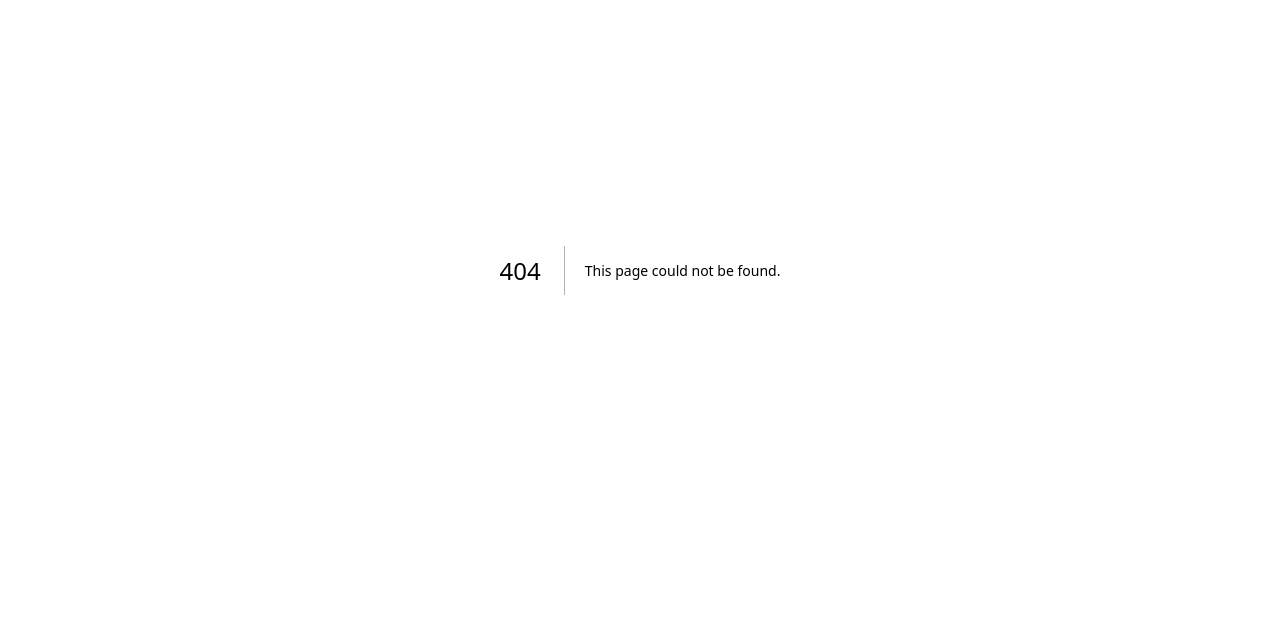
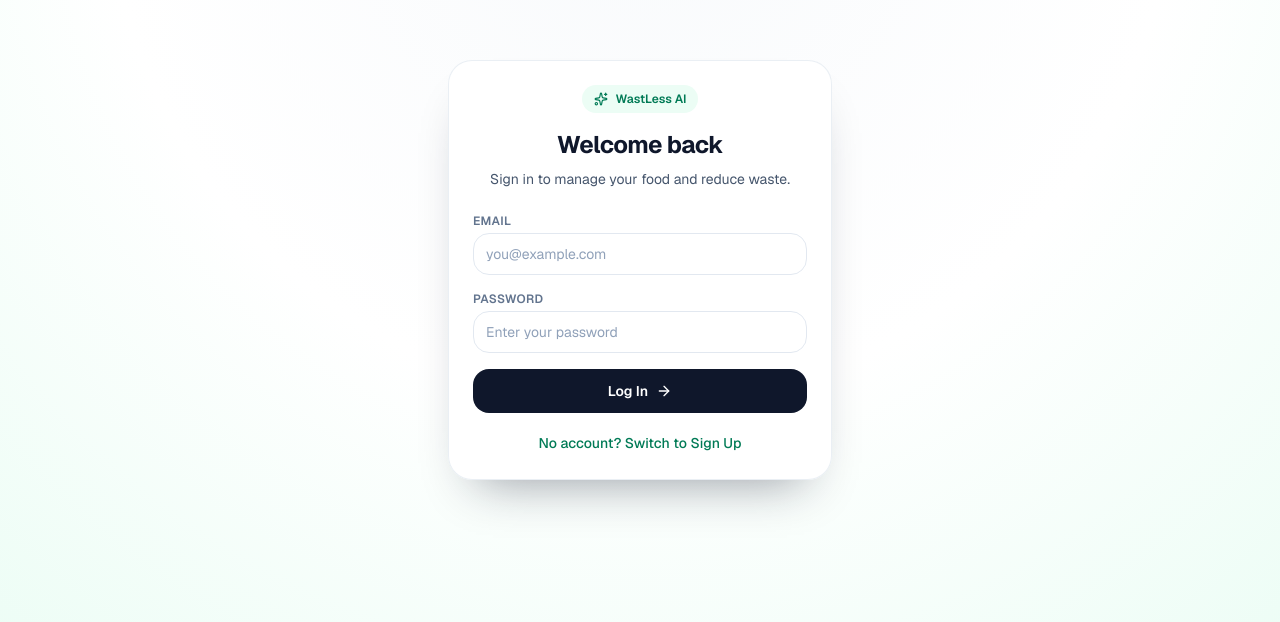
Before and after one commit to jimmy-dvg/WasteLess-AI, a Next.js app: page /login in a window 1280 px wide. Before the commit this address had no page. Shown: the part 130-752 px from the top of the page. Built offline with nearby package versions, Linux system fonts and the light colour scheme; no server answers.

Commit message:
feat: implement login page with authentication logic and user session management

```diff
--- a/src/app/api/pantry/route.ts
+++ b/src/app/api/pantry/route.ts
@@ -10,6 +10,25 @@ type PantryItemPayload = {
 
 type PantryRow = Tables<"pantry_items">;
 type PantryInsert = TablesInsert<"pantry_items">;
+type PantryInsertWithUser = PantryInsert & { user_id: string };
+
+function redirectToLogin(request: Request): NextResponse {
+	return NextResponse.redirect(new URL("/login", request.url));
+}
+
+function getBearerToken(request: Request): string | null {
+	const header = request.headers.get("authorization");
+	if (!header) {
+		return null;
+	}
+
+	const [scheme, token] = header.split(" ");
+	if (scheme?.toLowerCase() !== "bearer" || !token) {
+		return null;
+	}
+
+	return token;
+}
 
 function normalizePayload(payload: unknown): PantryItemPayload[] {
 	if (!Array.isArray(payload)) {
@@ -38,12 +57,27 @@ function normalizePayload(payload: unknown): PantryItemPayload[] {
 	return normalized;
 }
 
-export async function GET() {
+export async function GET(request: Request) {
 	try {
 		const supabase = getSupabaseServerClient();
+		const token = getBearerToken(request);
+		if (!token) {
+			return redirectToLogin(request);
+		}
+
+		const {
+			data: { user },
+			error: userError,
+		} = await supabase.auth.getUser(token);
+
+		if (userError || !user) {
+			return redirectToLogin(request);
+		}
+
 		const { data, error } = await supabase
 			.from("pantry_items")
 			.select("id, name, category, shelf_life_days, created_at")
+			.eq("user_id", user.id)
 			.order("created_at", { ascending: false })
 			.limit(50);
 
@@ -73,14 +107,29 @@ export async function GET() {
 
 export async function POST(request: Request) {
 	try {
+		const supabase = getSupabaseServerClient();
+		const token = getBearerToken(request);
+		if (!token) {
+			return redirectToLogin(request);
+		}
+
+		const {
+			data: { user },
+			error: userError,
+		} = await supabase.auth.getUser(token);
+
+		if (userError || !user) {
+			return redirectToLogin(request);
+		}
+
 		const payload: unknown = await request.json();
 		const items = normalizePayload(payload);
-		const supabase = getSupabaseServerClient();
 
-		const insertRows: PantryInsert[] = items.map((item) => ({
+		const insertRows: PantryInsertWithUser[] = items.map((item) => ({
 			name: item.name,
 			category: item.category,
 			shelf_life_days: item.shelfLifeDays,
+			user_id: user.id,
 		}));
 
 		const { data, error } = await supabase
--- /dev/null
+++ b/src/app/login/page.tsx
@@ -0,0 +1,165 @@
+"use client";
+
+import { createClient } from "@supabase/supabase-js";
+import { ArrowRight, Sparkles } from "lucide-react";
+import { useRouter } from "next/navigation";
+import { FormEvent, useMemo, useState } from "react";
+
+type AuthMode = "login" | "signup";
+
+function getSupabaseBrowserClient() {
+	const url = process.env.NEXT_PUBLIC_SUPABASE_URL;
+	const publishableKey = process.env.NEXT_PUBLIC_SUPABASE_PUBLISHABLE_DEFAULT_KEY;
+
+	if (!url || !publishableKey) {
+		throw new Error("Missing Supabase public environment variables.");
+	}
+
+	return createClient(url, publishableKey);
+}
+
+export default function LoginPage() {
+	const router = useRouter();
+	const supabase = useMemo(() => getSupabaseBrowserClient(), []);
+
+	const [mode, setMode] = useState<AuthMode>("login");
+	const [email, setEmail] = useState("");
+	const [password, setPassword] = useState("");
+	const [isSubmitting, setIsSubmitting] = useState(false);
+	const [errorMessage, setErrorMessage] = useState<string | null>(null);
+	const [successMessage, setSuccessMessage] = useState<string | null>(null);
+
+	const handleSubmit = async (event: FormEvent<HTMLFormElement>) => {
+		event.preventDefault();
+		setErrorMessage(null);
+		setSuccessMessage(null);
+
+		if (!email.trim() || !password.trim()) {
+			setErrorMessage("Please enter both email and password.");
+			return;
+		}
+
+		try {
+			setIsSubmitting(true);
+
+			if (mode === "login") {
+				const { error } = await supabase.auth.signInWithPassword({
+					email: email.trim(),
+					password,
+				});
+
+				if (error) {
+					throw error;
+				}
+
+				router.push("/");
+				router.refresh();
+				return;
+			}
+
+			const { error } = await supabase.auth.signUp({
+				email: email.trim(),
+				password,
+			});
+
+			if (error) {
+				throw error;
+			}
+
+			setSuccessMessage("Account created. You can now log in.");
+			setMode("login");
+		} catch (error) {
+			const message = error instanceof Error ? error.message : "Authentication failed.";
+			setErrorMessage(message);
+		} finally {
+			setIsSubmitting(false);
+		}
+	};
+
+	return (
+		<main className="flex min-h-screen items-center justify-center bg-[radial-gradient(circle_at_top,_#f8fafc_0%,_#ffffff_52%,_#ecfdf5_100%)] px-4 py-10">
+			<section className="w-full max-w-sm rounded-3xl border border-slate-200/70 bg-white/90 p-6 shadow-[0_28px_48px_-28px_rgba(15,23,42,0.45)] backdrop-blur">
+				<div className="flex items-center justify-center">
+					<div className="inline-flex items-center gap-2 rounded-full bg-emerald-50 px-3 py-1.5 text-xs font-semibold text-emerald-700">
+						<Sparkles className="h-3.5 w-3.5" aria-hidden="true" />
+						WastLess AI
+					</div>
+				</div>
+
+				<h1 className="mt-4 text-center text-2xl font-bold tracking-tight text-slate-900">
+					{mode === "login" ? "Welcome back" : "Create your account"}
+				</h1>
+				<p className="mt-2 text-center text-sm text-slate-600">
+					{mode === "login"
+						? "Sign in to manage your food and reduce waste."
+						: "Join WastLess AI and start tracking your pantry."}
+				</p>
+
+				<form onSubmit={handleSubmit} className="mt-6 space-y-4">
+					<div>
+						<label htmlFor="email" className="mb-1 block text-xs font-semibold uppercase tracking-wide text-slate-500">
+							Email
+						</label>
+						<input
+							id="email"
+							type="email"
+							autoComplete="email"
+							value={email}
+							onChange={(event) => setEmail(event.target.value)}
+							placeholder="you@example.com"
+							className="w-full rounded-2xl border border-slate-200 bg-white px-3 py-2.5 text-sm text-slate-900 placeholder:text-slate-400 focus:border-emerald-500 focus:outline-none focus:ring-2 focus:ring-emerald-200"
+						/>
+					</div>
+
+					<div>
+						<label htmlFor="password" className="mb-1 block text-xs font-semibold uppercase tracking-wide text-slate-500">
+							Password
+						</label>
+						<input
+							id="password"
+							type="password"
+							autoComplete={mode === "login" ? "current-password" : "new-password"}
+							value={password}
+							onChange={(event) => setPassword(event.target.value)}
+							placeholder="Enter your password"
+							className="w-full rounded-2xl border border-slate-200 bg-white px-3 py-2.5 text-sm text-slate-900 placeholder:text-slate-400 focus:border-emerald-500 focus:outline-none focus:ring-2 focus:ring-emerald-200"
+						/>
+					</div>
+
+					{errorMessage ? (
+						<p className="rounded-xl border border-red-200 bg-red-50 px-3 py-2 text-sm text-red-700">
+							{errorMessage}
+						</p>
+					) : null}
+
+					{successMessage ? (
+						<p className="rounded-xl border border-emerald-200 bg-emerald-50 px-3 py-2 text-sm text-emerald-700">
+							{successMessage}
+						</p>
+					) : null}
+
+					<button
+						type="submit"
+						disabled={isSubmitting}
+						className="inline-flex w-full items-center justify-center gap-2 rounded-2xl bg-slate-900 px-4 py-3 text-sm font-semibold text-white transition hover:bg-slate-800 disabled:cursor-not-allowed disabled:bg-slate-300"
+					>
+						<span>{isSubmitting ? "Please wait..." : mode === "login" ? "Log In" : "Sign Up"}</span>
+						<ArrowRight className="h-4 w-4" aria-hidden="true" />
+					</button>
+				</form>
+
+				<button
+					type="button"
+					onClick={() => {
+						setMode((current) => (current === "login" ? "signup" : "login"));
+						setErrorMessage(null);
+						setSuccessMessage(null);
+					}}
+					className="mt-5 w-full text-center text-sm font-medium text-emerald-700 transition hover:text-emerald-800"
+				>
+					{mode === "login" ? "No account? Switch to Sign Up" : "Already have an account? Switch to Login"}
+				</button>
+			</section>
+		</main>
+	);
+}
--- a/src/app/page.tsx
+++ b/src/app/page.tsx
@@ -4,6 +4,7 @@ import BottomNav from "@/components/BottomNav";
 import { createClient } from "@supabase/supabase-js";
 import { ChefHat, Clock3, ScanLine, Sparkles } from "lucide-react";
 import Link from "next/link";
+import { useRouter } from "next/navigation";
 import { useEffect, useMemo, useState } from "react";
 
 type DashboardItem = {
@@ -155,8 +156,12 @@ async function loadDashboardItems(): Promise<DashboardItem[]> {
 }
 
 export default function Home() {
+	const router = useRouter();
+	const supabase = useMemo(() => getSupabaseBrowserClient(), []);
 	const [items, setItems] = useState<DashboardItem[]>([]);
 	const [isLoading, setIsLoading] = useState(true);
+	const [isAuthLoading, setIsAuthLoading] = useState(true);
+	const [isAuthenticated, setIsAuthenticated] = useState(false);
 	const [errorMessage, setErrorMessage] = useState<string | null>(null);
 
 	useEffect(() => {
@@ -176,6 +181,34 @@ export default function Home() {
 
 		void fetchItems();
 	}, []);
+
+	useEffect(() => {
+		const syncAuthState = async () => {
+			const {
+				data: { session },
+			} = await supabase.auth.getSession();
+			setIsAuthenticated(Boolean(session?.user));
+			setIsAuthLoading(false);
+		};
+
+		void syncAuthState();
+
+		const {
+			data: { subscription },
+		} = supabase.auth.onAuthStateChange((_event, session) => {
+			setIsAuthenticated(Boolean(session?.user));
+		});
+
+		return () => {
+			subscription.unsubscribe();
+		};
+	}, [supabase]);
+
+	const handleLogout = async () => {
+		await supabase.auth.signOut();
+		router.push("/login");
+		router.refresh();
+	};
 
 	const totalItems = items.length;
 	const expiringSoonCount = useMemo(
@@ -214,7 +247,27 @@ export default function Home() {
 		<main className="min-h-screen bg-[#f5f6f8] px-4 py-8 pb-28">
 			<div className="mx-auto w-full max-w-sm space-y-6">
 				<section className="rounded-3xl border border-slate-100 bg-white px-5 py-6 shadow-[0_16px_38px_-24px_rgba(15,23,42,0.35)]">
-					<p className="text-xs font-semibold uppercase tracking-[0.2em] text-slate-500">Dashboard</p>
+					<div className="flex items-start justify-between gap-3">
+						<p className="text-xs font-semibold uppercase tracking-[0.2em] text-slate-500">Dashboard</p>
+						{isAuthLoading ? (
+							<span className="text-xs text-slate-400">Checking auth...</span>
+						) : isAuthenticated ? (
+							<button
+								type="button"
+								onClick={() => void handleLogout()}
+								className="rounded-xl border border-slate-200 bg-slate-100 px-3 py-1.5 text-xs font-semibold text-slate-700 transition hover:bg-slate-200"
+							>
+								Logout
+							</button>
+						) : (
+							<Link
+								href="/login"
+								className="rounded-xl border border-emerald-200 bg-emerald-50 px-3 py-1.5 text-xs font-semibold text-emerald-700 transition hover:bg-emerald-100"
+							>
+								Login
+							</Link>
+						)}
+					</div>
 					<h1 className="mt-2 text-3xl font-semibold tracking-tight text-slate-900">Kitchen Status</h1>
 
 					<div className="mt-5 grid grid-cols-2 gap-3">
--- a/src/app/scan/page.tsx
+++ b/src/app/scan/page.tsx
@@ -1,16 +1,29 @@
 "use client";
 
 import BottomNav from "@/components/BottomNav";
+import { createClient } from "@supabase/supabase-js";
 import { AnimatePresence, motion } from "framer-motion";
 import { Camera } from "lucide-react";
 import Image from "next/image";
-import { useEffect, useRef, useState } from "react";
+import { useRouter } from "next/navigation";
+import { useEffect, useMemo, useRef, useState } from "react";
 
 type DetectedFoodItem = {
 	name: string;
 	category: string;
 	shelfLifeDays: number;
 };
+
+function getSupabaseBrowserClient() {
+	const url = process.env.NEXT_PUBLIC_SUPABASE_URL;
+	const publishableKey = process.env.NEXT_PUBLIC_SUPABASE_PUBLISHABLE_DEFAULT_KEY;
+
+	if (!url || !publishableKey) {
+		throw new Error("Missing Supabase public environment variables.");
+	}
+
+	return createClient(url, publishableKey);
+}
 
 function fileToBase64(file: File): Promise<string> {
 	return new Promise((resolve, reject) => {
@@ -29,6 +42,8 @@ function fileToBase64(file: File): Promise<string> {
 }
 
 export default function ScanPage() {
+	const router = useRouter();
+	const supabase = useMemo(() => getSupabaseBrowserClient(), []);
 	const [selectedFile, setSelectedFile] = useState<File | null>(null);
 	const [previewUrl, setPreviewUrl] = useState<string | null>(null);
 	const [detectedItems, setDetectedItems] = useState<DetectedFoodItem[]>([]);
@@ -113,10 +128,20 @@ export default function ScanPage() {
 
 			setDetectedItems(normalized);
 
+			const {
+				data: { session },
+			} = await supabase.auth.getSession();
+
+			if (!session?.access_token) {
+				router.push("/login");
+				throw new Error("Please log in to save scanned food items.");
+			}
+
 			const saveResponse = await fetch("/api/pantry", {
 				method: "POST",
 				headers: {
 					"Content-Type": "application/json",
+					Authorization: `Bearer ${session.access_token}`,
 				},
 				body: JSON.stringify(normalized),
 			});
```
